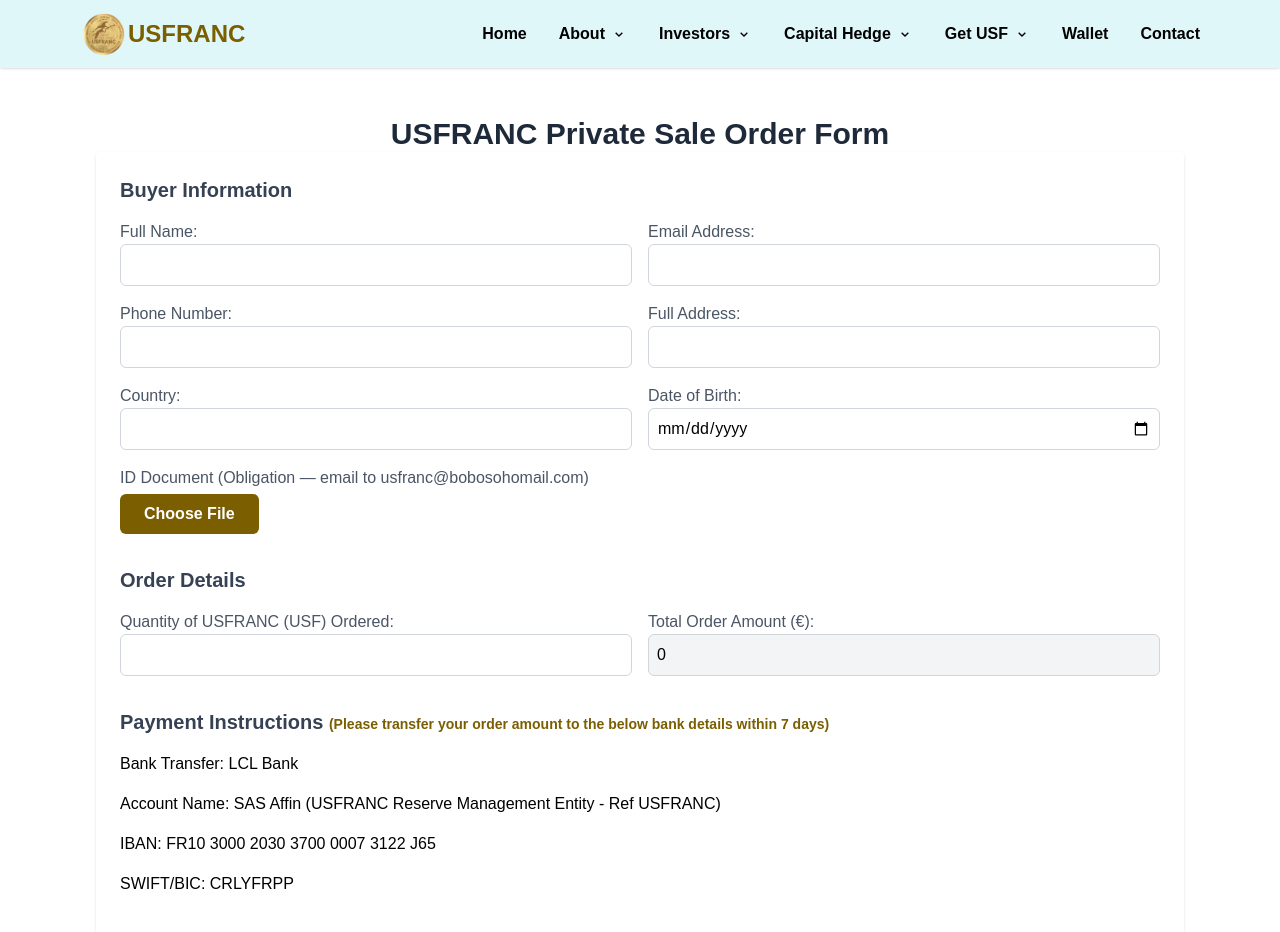
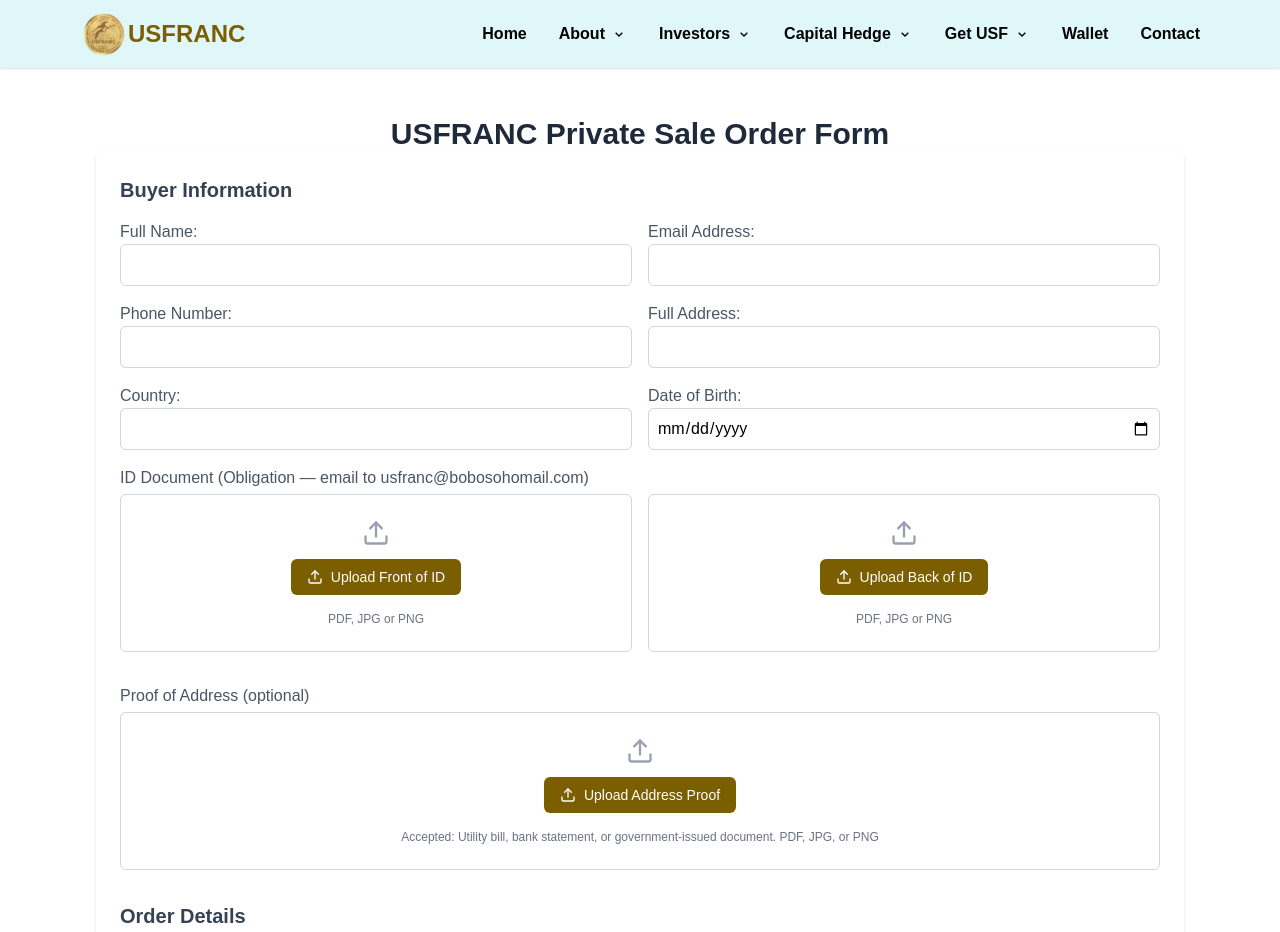
Before and after one commit to NashedShahRoni22/USFRANC, a Next.js app: page /pre-order in a window 1280 px wide. Shown: the top 932 px of the page. Built offline with nearby package versions, Linux system fonts and the light colour scheme.

Commit message:
feat: private order form attached with email.js, imgbb and bobosoho mail

```diff
--- a/app/globals.css
+++ b/app/globals.css
@@ -1,19 +1,20 @@
 @import "tailwindcss";
 
 :root {
-  --background: #E0F7FA;
+  --background: #e0f7fa;
   --foreground: #333333;
-  --card: #161F26;
-  --accent: #FFD700;
-  --accent-light: #E5C974;
-  --text-primary: #FFFFFF;
-  --text-secondary: #C3CBD2;
-  --border: #1F2A33;
+  --card: #161f26;
+  --accent: #ffd700;
+  --accent-light: #e5c974;
+  --text-primary: #ffffff;
+  --text-secondary: #c3cbd2;
+  --border: #1f2a33;
 }
 
-@theme{
-  --color-primary: #E0F7FA;
-  --color-logo: #7B5E00;
+@theme {
+  --color-primary: #e0f7fa;
+  --color-logo: #7b5e00;
+  --color-accent: #ffd700;
 }
 body {
   font-family: Arial, Helvetica, sans-serif;
@@ -25,7 +26,7 @@
 /* Change the text color */
 select.goog-te-combo {
   color: #000 !important;
-  border: 1px solid #7B5E00;
+  border: 1px solid #7b5e00;
   padding: 5px;
   border-radius: 4px;
 }
@@ -33,7 +34,7 @@
 /* Remove the outline on focus */
 select.goog-te-combo:focus {
   outline: none;
-  border: 1px solid #7B5E00;
+  border: 1px solid #7b5e00;
 }
 #google_translate_element a {
   display: none !important;
--- a/app/pre-order/page.jsx
+++ b/app/pre-order/page.jsx
@@ -1,5 +1,7 @@
 "use client";
 import React, { useState } from "react";
+import emailjs from "@emailjs/browser";
+import { FiUpload, FiRefreshCw, FiCheckCircle, FiFile } from "react-icons/fi";
 import Container from "../components/shared/Container";
 
 export default function Page() {
@@ -16,8 +18,54 @@
     date: new Date().toLocaleDateString(),
   });
 
-  const [idDocumentName, setIdDocumentName] = useState("");
-  const [signatureFileName, setSignatureFileName] = useState("");
+  const [idDocuments, setIdDocuments] = useState({
+    front: null,
+    back: null,
+  });
+  const [addressProof, setAddressProof] = useState(null);
+  const [signatureFile, setSignatureFile] = useState(null);
+  const [isSubmitting, setIsSubmitting] = useState(false);
+
+  // Convert file to base64 for ImgBB
+  const convertToBase64 = (file) => {
+    return new Promise((resolve, reject) => {
+      const reader = new FileReader();
+      reader.readAsDataURL(file);
+      reader.onload = () => resolve(reader.result.split(",")[1]);
+      reader.onerror = (error) => reject(error);
+    });
+  };
+
+  // Upload single image to ImgBB
+  const uploadToImgBB = async (file) => {
+    try {
+      const base64Image = await convertToBase64(file);
+      const formData = new FormData();
+      formData.append("key", "b213c81cd4bc99c48b54bb6be2144da2");
+      formData.append("image", base64Image);
+
+      const response = await fetch("https://api.imgbb.com/1/upload", {
+        method: "POST",
+        body: formData,
+      });
+
+      const result = await response.json();
+
+      if (result.success) {
+        return result.data.url;
+      } else {
+        throw new Error("Image upload failed");
+      }
+    } catch (error) {
+      console.error("ImgBB upload error:", error);
+      throw error;
+    }
+  };
+
+  const handleIdDocuments = (e, part) => {
+    const file = e.target.files[0];
+    setIdDocuments((prev) => ({ ...prev, [part]: file }));
+  };
 
   const handleChange = (e) => {
     const { name, value } = e.target;
@@ -36,9 +84,86 @@
     }));
   };
 
-  const handleSubmit = (e) => {
+  const handleSubmit = async (e) => {
     e.preventDefault();
-    alert("Form submitted");
+
+    console.log("form submitted");
+
+    // Validation
+    if (!idDocuments.front || !idDocuments.back || !signatureFile) {
+      alert("Please attach all necessary files.");
+      return;
+    }
+
+    try {
+      setIsSubmitting(true);
+
+      // Step 1: Upload all images to ImgBB
+      console.log("Uploading images...");
+      const [frontIdUrl, backIdUrl, addressProofUrl, signatureUrl] =
+        await Promise.all([
+          uploadToImgBB(idDocuments.front),
+          uploadToImgBB(idDocuments.back),
+          uploadToImgBB(addressProof),
+          uploadToImgBB(signatureFile),
+        ]);
+
+      console.log("Images uploaded successfully");
+
+      // Step 2: Prepare email data with image URLs
+      const emailData = {
+        fullName: formData.fullName,
+        email: formData.email,
+        phoneNumber: formData.phoneNumber,
+        fullAddress: formData.fullAddress,
+        country: formData.country,
+        dob: formData.dob,
+        quantityOrdered: formData.quantityOrdered,
+        totalAmount: formData.totalAmount,
+        walletAddress: formData.walletAddress,
+        date: formData.date,
+        frontIdUrl: frontIdUrl,
+        backIdUrl: backIdUrl,
+        addressProofUrl: addressProofUrl,
+        signatureUrl: signatureUrl,
+        submissionDate: new Date().toISOString(),
+      };
+
+      // Step 3: Send email via EmailJS
+      console.log("Sending email...");
+      const result = await emailjs.send(
+        "service_iqqrtr1",
+        "template_nf4azqs",
+        emailData,
+        "ewm-4zeSsY4xNqiwh"
+      );
+
+      if (result.status === 200) {
+        alert("Form submitted successfully!");
+
+        // Reset form
+        setFormData({
+          fullName: "",
+          email: "",
+          phoneNumber: "",
+          fullAddress: "",
+          country: "",
+          dob: "",
+          quantityOrdered: "",
+          totalAmount: 0,
+          walletAddress: "",
+          date: new Date().toLocaleDateString(),
+        });
+        setIdDocuments({ front: null, back: null });
+        setAddressProof(null);
+        setSignatureFile(null);
+      }
+    } catch (error) {
+      console.error("Submission error:", error);
+      alert("Submission failed. Please try again.");
+    } finally {
+      setIsSubmitting(false);
+    }
   };
 
   return (
@@ -128,34 +253,164 @@
               </div>
             </div>
 
-            <div>
+            {/* ID Document container */}
+            <div className="col-span-2">
               <label className="block text-gray-600 mb-1">
                 ID Document (Obligation — email to usfranc@bobosohomail.com)
               </label>
+
+              <div className="grid grid-cols-1 gap-4 sm:grid-cols-2">
+                {/* ID Front Part */}
+                <div className="border border-gray-300 rounded-md p-6">
+                  <input
+                    type="file"
+                    name="idDocumentFront"
+                    id="idDocumentFront"
+                    className="hidden"
+                    onChange={(e) => handleIdDocuments(e, "front")}
+                    accept="image/*,.pdf"
+                  />
+                  <div className="flex flex-col items-center gap-3 text-center">
+                    {idDocuments.front ? (
+                      <>
+                        <div className="flex items-center gap-2">
+                          <FiCheckCircle className="h-5 w-5 text-green-500" />
+                          <span className="text-sm font-medium text-gray-700 truncate max-w-xs">
+                            {idDocuments.front.name}
+                          </span>
+                        </div>
+                        <label
+                          htmlFor="idDocumentFront"
+                          className="inline-flex items-center px-4 py-2 text-sm font-medium rounded-md text-white bg-logo cursor-pointer"
+                        >
+                          <FiRefreshCw className="mr-2 h-4 w-4" />
+                          Change File
+                        </label>
+                        <p className="text-xs text-gray-500 mt-1">
+                          PDF, JPG or PNG
+                        </p>
+                      </>
+                    ) : (
+                      <>
+                        <FiUpload className="h-7 w-7 text-gray-400" />
+                        <label
+                          htmlFor="idDocumentFront"
+                          className="inline-flex items-center px-4 py-2 text-sm font-medium rounded-md text-white bg-logo cursor-pointer"
+                        >
+                          <FiUpload className="mr-2 h-4 w-4" />
+                          Upload Front of ID
+                        </label>
+                        <p className="text-xs text-gray-500 mt-1">
+                          PDF, JPG or PNG
+                        </p>
+                      </>
+                    )}
+                  </div>
+                </div>
+
+                {/* ID Back Part */}
+                <div className="border border-gray-300 rounded-md p-6">
+                  <input
+                    type="file"
+                    name="idDocumentBack"
+                    id="idDocumentBack"
+                    className="hidden"
+                    onChange={(e) => handleIdDocuments(e, "back")}
+                    accept="image/*,.pdf"
+                  />
+                  <div className="flex flex-col items-center gap-3 text-center">
+                    {idDocuments.back ? (
+                      <>
+                        <div className="flex items-center gap-2">
+                          <FiCheckCircle className="h-5 w-5 text-green-500" />
+                          <span className="text-sm font-medium text-gray-700 truncate max-w-xs">
+                            {idDocuments.back.name}
+                          </span>
+                        </div>
+                        <label
+                          htmlFor="idDocumentBack"
+                          className="inline-flex items-center px-4 py-2 text-sm font-medium rounded-md text-white bg-logo cursor-pointer"
+                        >
+                          <FiRefreshCw className="mr-2 h-4 w-4" />
+                          Change File
+                        </label>
+                        <p className="text-xs text-gray-500 mt-1">
+                          PDF, JPG or PNG
+                        </p>
+                      </>
+                    ) : (
+                      <>
+                        <FiUpload className="h-7 w-7 text-gray-400" />
+                        <label
+                          htmlFor="idDocumentBack"
+                          className="inline-flex items-center px-4 py-2 text-sm font-medium rounded-md text-white bg-logo cursor-pointer"
+                        >
+                          <FiUpload className="mr-2 h-4 w-4" />
+                          Upload Back of ID
+                        </label>
+                        <p className="text-xs text-gray-500 mt-1">
+                          PDF, JPG or PNG
+                        </p>
+                      </>
+                    )}
+                  </div>
+                </div>
+              </div>
+            </div>
+          </div>
+
+          {/* Proof of Address */}
+          <div>
+            <label className="block text-gray-600 mb-1">
+              Proof of Address (optional)
+            </label>
+            <div className="border border-gray-300 rounded-md p-6">
               <input
                 type="file"
-                name="idDocument"
-                id="idDocument"
+                name="addressProof"
+                id="addressProof"
                 className="hidden"
-                required
-                onChange={(e) => {
-                  const file = e.target.files[0];
-                  if (file) {
-                    setIdDocumentName(file.name);
-                  }
-                }}
+                onChange={(e) => setAddressProof(e.target.files[0])}
+                accept="image/*,.pdf"
               />
-              <label
-                htmlFor="idDocument"
-                className="inline-block px-6 py-2 bg-logo text-white font-semibold rounded-md cursor-pointer hover:bg-logo-dark"
-              >
-                Choose File
-              </label>
-              {idDocumentName && (
-                <span className="ml-4 text-sm font-medium text-logo">
-                  {idDocumentName}
-                </span>
-              )}
+              <div className="flex flex-col items-center gap-3 text-center">
+                {addressProof ? (
+                  <>
+                    <div className="flex items-center gap-2">
+                      <FiCheckCircle className="h-5 w-5 text-green-500" />
+                      <span className="text-sm font-medium text-gray-700 truncate max-w-xs">
+                        {addressProof.name}
+                      </span>
+                    </div>
+                    <label
+                      htmlFor="addressProof"
+                      className="inline-flex items-center px-4 py-2 text-sm font-medium rounded-md text-white bg-logo cursor-pointer"
+                    >
+                      <FiRefreshCw className="mr-2 h-4 w-4" />
+                      Change File
+                    </label>
+                    <p className="text-xs text-gray-500 mt-1">
+                      Accepted: Utility bill, bank statement, or
+                      government-issued document. PDF, JPG, or PNG
+                    </p>
+                  </>
+                ) : (
+                  <>
+                    <FiUpload className="h-7 w-7 text-gray-400" />
+                    <label
+                      htmlFor="addressProof"
+                      className="inline-flex items-center px-4 py-2 text-sm font-medium rounded-md text-white bg-logo cursor-pointer"
+                    >
+                      <FiUpload className="mr-2 h-4 w-4" />
+                      Upload Address Proof
+                    </label>
+                    <p className="text-xs text-gray-500 mt-1">
+                      Accepted: Utility bill, bank statement, or
+                      government-issued document. PDF, JPG, or PNG
+                    </p>
+                  </>
+                )}
+              </div>
             </div>
           </div>
 
@@ -249,13 +504,7 @@
                 name="signatureFile"
                 id="signatureInput"
                 className="hidden"
-                required
-                onChange={(e) => {
-                  const file = e.target.files[0];
-                  if (file) {
-                    setSignatureFileName(file.name);
-                  }
-                }}
+                onChange={(e) => setSignatureFile(e.target.files[0])}
               />
               <label
                 htmlFor="signatureInput"
@@ -263,9 +512,9 @@
               >
                 Upload Signature
               </label>
-              {signatureFileName && (
+              {signatureFile && (
                 <span className="ml-4 text-sm font-medium text-logo">
-                  {signatureFileName}
+                  {signatureFile.name}
                 </span>
               )}
             </div>
--- a/package.json
+++ b/package.json
@@ -9,6 +9,7 @@
     "lint": "next lint"
   },
   "dependencies": {
+    "@emailjs/browser": "^4.4.1",
     "next": "15.3.1",
     "react": "^19.0.0",
     "react-dom": "^19.0.0",
```
Also changed, not shown: 1 other file (tests, documents, lock files or other folders).
